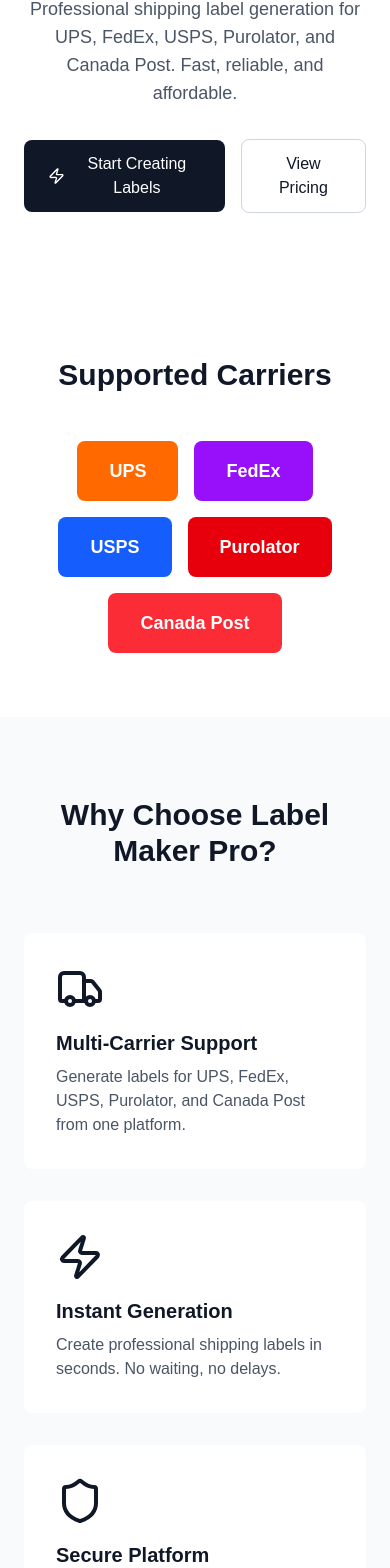
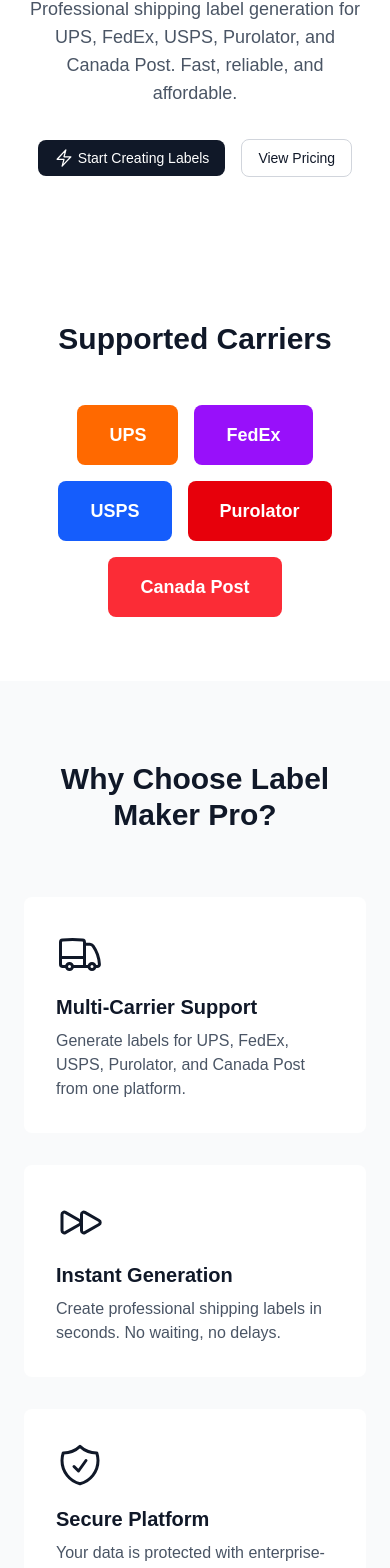
Before and after one commit to DippsDev/shipping-label-maker, a Next.js app: page / in a window 390 px wide. Shown: the part 358-1926 px from the top of the page. Built offline with nearby package versions, Linux system fonts and the light colour scheme.

Commit message:
UI: reduce logo and button sizes for mobile

```diff
--- a/app/addresses/page.tsx
+++ b/app/addresses/page.tsx
@@ -389,7 +389,7 @@
                             </div>
                             <button
                                 onClick={() => setShowAddModal(true)}
-                                className="flex items-center gap-2 bg-white text-gray-900 px-6 py-3 rounded-lg hover:bg-gray-100 font-medium transition-colors"
+                                className="flex items-center gap-1 bg-white text-gray-900 px-4 py-2 text-sm md:px-6 md:py-3 md:text-base rounded-lg hover:bg-gray-100 font-medium transition-colors"
                             >
                                 <Plus className="h-5 w-5" />
                                 Add Address
--- a/app/features/page.tsx
+++ b/app/features/page.tsx
@@ -58,7 +58,7 @@
                     <div className="flex justify-between items-center h-16">
                         <Link href="/" className="flex items-center gap-2">
                             <Package className="h-6 w-6 text-gray-900" />
-                            <span className="text-base md:text-lg font-semibold text-gray-900">Label Maker Pro</span>
+                            <span className="text-sm md:text-lg font-semibold text-gray-900">Label Maker Pro</span>
                         </Link>
                         <div className="flex gap-6">
                             <Link href="/" className="text-gray-700 hover:text-gray-900 hover:scale-110 transition-all duration-200">
--- a/app/page.tsx
+++ b/app/page.tsx
@@ -1,5 +1,13 @@
 import Link from "next/link";
-import { Package, Truck, Zap, Shield, Users, CreditCard, BookOpen } from "lucide-react";
+import { Package } from "lucide-react";
+import {
+  TruckIcon,
+  BoltIcon,
+  ShieldCheckIcon,
+  UserGroupIcon,
+  WalletIcon,
+  BookOpenIcon,
+} from "@heroicons/react/24/outline";
 
 export default function Home() {
   return (
@@ -9,7 +17,7 @@
         <div className="max-w-7xl mx-auto px-6 py-4 flex items-center justify-between">
           <div className="flex items-center gap-2">
             <Package className="h-6 w-6 text-gray-900" />
-            <span className="text-base md:text-lg font-semibold text-gray-900">Label Maker Pro</span>
+            <span className="text-sm md:text-lg font-semibold text-gray-900">Label Maker Pro</span>
           </div>
           <div className="flex items-center gap-4">
             <Link href="/login" className="text-sm md:text-base text-gray-600 hover:text-gray-900 transition-colors">
@@ -31,11 +39,17 @@
           Professional shipping label generation for UPS, FedEx, USPS, Purolator, and Canada Post. Fast, reliable, and affordable.
         </p>
         <div className="flex items-center justify-center gap-4">
-          <Link href="/login" className="bg-gray-900 text-white px-6 py-3 rounded-lg hover:bg-gray-800 transition-colors flex items-center gap-2">
-            <Zap className="h-5 w-5" />
+          <Link
+            href="/login"
+            className="bg-gray-900 text-white px-4 py-2 text-sm md:px-6 md:py-3 md:text-base rounded-lg hover:bg-gray-800 transition-colors flex items-center gap-1 md:gap-2"
+          >
+            <BoltIcon className="h-5 w-5" />
             Start Creating Labels
           </Link>
-          <Link href="/features" className="text-gray-900 px-6 py-3 rounded-lg border border-gray-300 hover:bg-gray-50 transition-colors">
+          <Link
+            href="/features"
+            className="text-gray-900 px-4 py-2 text-sm md:px-6 md:py-3 md:text-base rounded-lg border border-gray-300 hover:bg-gray-50 transition-colors"
+          >
             View Pricing
           </Link>
         </div>
@@ -69,7 +83,7 @@
           <h2 className="text-3xl font-bold text-gray-900 text-center mb-16">Why Choose Label Maker Pro?</h2>
           <div className="grid md:grid-cols-3 gap-8">
             <div className="bg-white p-8 rounded-lg">
-              <Truck className="h-12 w-12 text-gray-900 mb-4" />
+              <TruckIcon className="h-12 w-12 text-gray-900 mb-4" />
               <h3 className="text-xl font-semibold text-gray-900 mb-2">Multi-Carrier Support</h3>
               <p className="text-gray-600">
                 Generate labels for UPS, FedEx, USPS, Purolator, and Canada Post from one platform.
@@ -77,7 +91,9 @@
             </div>
 
             <div className="bg-white p-8 rounded-lg">
-              <Zap className="h-12 w-12 text-gray-900 mb-4" />
+              <svg xmlns="http://www.w3.org/2000/svg" fill="none" viewBox="0 0 24 24" strokeWidth={1.5} stroke="currentColor" className="h-12 w-12 text-gray-900 mb-4">
+                <path strokeLinecap="round" strokeLinejoin="round" d="M3 8.689c0-.864.933-1.406 1.683-.977l7.108 4.061a1.125 1.125 0 0 1 0 1.954l-7.108 4.061A1.125 1.125 0 0 1 3 16.811V8.69ZM12.75 8.689c0-.864.933-1.406 1.683-.977l7.108 4.061a1.125 1.125 0 0 1 0 1.954l-7.108 4.061a1.125 1.125 0 0 1-1.683-.977V8.69Z" />
+              </svg>
               <h3 className="text-xl font-semibold text-gray-900 mb-2">Instant Generation</h3>
               <p className="text-gray-600">
                 Create professional shipping labels in seconds. No waiting, no delays.
@@ -85,7 +101,7 @@
             </div>
 
             <div className="bg-white p-8 rounded-lg">
-              <Shield className="h-12 w-12 text-gray-900 mb-4" />
+              <ShieldCheckIcon className="h-12 w-12 text-gray-900 mb-4" />
               <h3 className="text-xl font-semibold text-gray-900 mb-2">Secure Platform</h3>
               <p className="text-gray-600">
                 Your data is protected with enterprise-grade security and encryption.
@@ -93,7 +109,7 @@
             </div>
 
             <div className="bg-white p-8 rounded-lg">
-              <Users className="h-12 w-12 text-gray-900 mb-4" />
+              <UserGroupIcon className="h-12 w-12 text-gray-900 mb-4" />
               <h3 className="text-xl font-semibold text-gray-900 mb-2">Team Management</h3>
               <p className="text-gray-600">
                 Add team members, set permissions, and manage access from one dashboard.
@@ -101,7 +117,7 @@
             </div>
 
             <div className="bg-white p-8 rounded-lg">
-              <CreditCard className="h-12 w-12 text-gray-900 mb-4" />
+              <WalletIcon className="h-12 w-12 text-gray-900 mb-4" />
               <h3 className="text-xl font-semibold text-gray-900 mb-2">Pay As You Go</h3>
               <p className="text-gray-600">
                 Top up your wallet and pay only for the labels you create. No monthly minimums.
@@ -109,7 +125,7 @@
             </div>
 
             <div className="bg-white p-8 rounded-lg">
-              <BookOpen className="h-12 w-12 text-gray-900 mb-4" />
+              <BookOpenIcon className="h-12 w-12 text-gray-900 mb-4" />
               <h3 className="text-xl font-semibold text-gray-900 mb-2">Address Book</h3>
               <p className="text-gray-600">
                 Save frequently used addresses for faster label creation. Never type the same address twice.
--- a/app/wallet/page.tsx
+++ b/app/wallet/page.tsx
@@ -243,7 +243,7 @@
                             </div>
                             <button
                                 onClick={() => setShowTopUpModal(true)}
-                                className="flex items-center gap-2 bg-white text-gray-900 px-6 py-3 rounded-lg hover:bg-gray-100 font-medium transition-colors"
+                                className="flex items-center gap-1 bg-white text-gray-900 px-4 py-2 text-sm md:px-6 md:py-3 md:text-base rounded-lg hover:bg-gray-100 font-medium transition-colors"
                             >
                                 <Plus className="h-5 w-5" />
                                 Top Up
```
